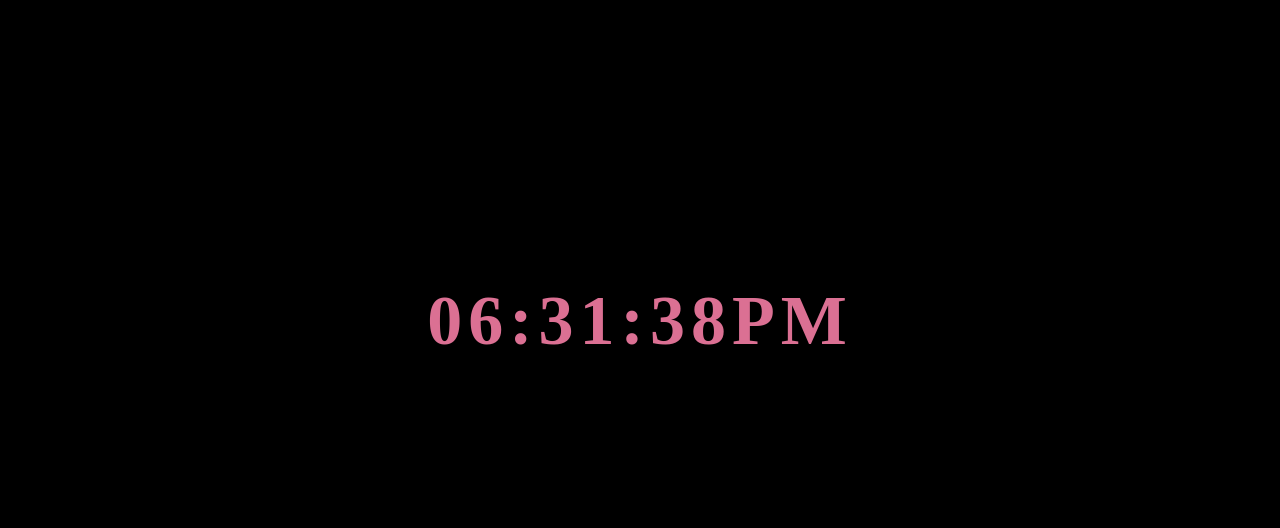
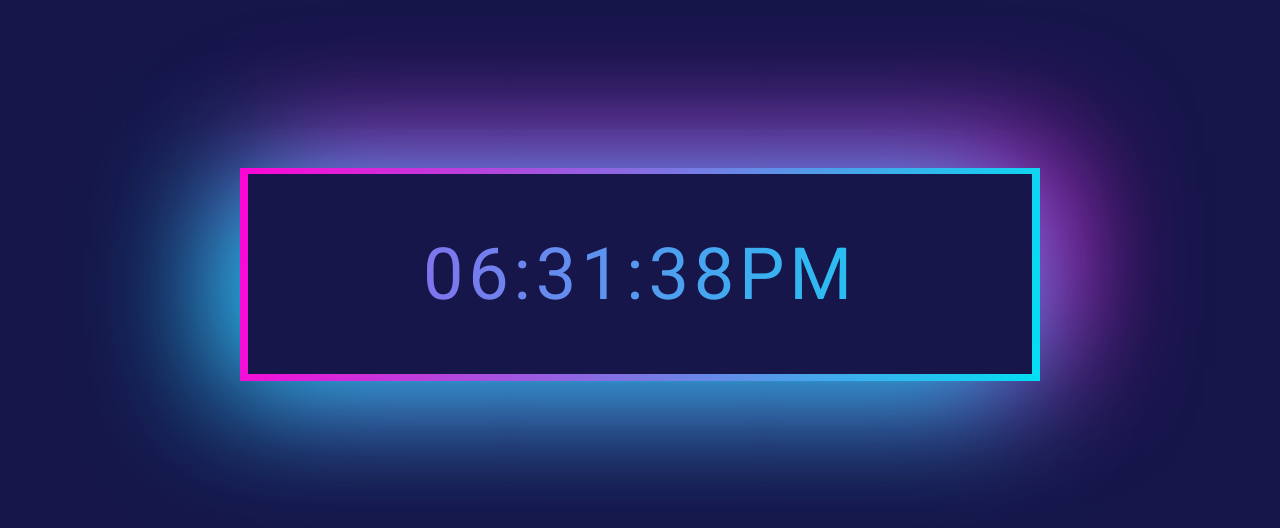
Before and after one commit to vaishalish20/Digital_clock, a plain HTML site: page index.html in a window 1280 px wide. Shown: the part 126-654 px from the top of the page. Drawn offline with Linux system fonts and the light colour scheme; a web font is replaced by a local one.

Commit message:
Update style.css
change in styling

```diff
--- a/style.css
+++ b/style.css
@@ -1,16 +1,69 @@
-@import url('https://fonts.googleapis.com/css2?family=Mynerve&family=Orbitron:wght@900&display=swap');
+@import url('https://fonts.googleapis.com/css2?family=Roboto&display=swap');
+/* #6B2794  #2084B5 #358EEC*/
+*{
+    margin:0;
+    padding:0;
+    box-sizing: border-box;
+}
+body{
+    display: flex;
+    justify-content: center;
+    align-items: center;
+    height: 100vh;
+    overflow-x: hidden;
+    background-color: #16164a;
 
-    body{
-        background-color: black;
+}
+h1{
+    text-align: center;
+    font-family: 'Roboto';
+    font-size: 4.5rem;
+    font-weight: 100;
+    letter-spacing: 0.3rem;
+
+    display: inline-block;
+    background-clip: padding-box;
+    -webkit-background-clip:text;
+    -webkit-text-fill-color: transparent;
+    background-image:linear-gradient(to right,#A555EC,#03dff3);
+    padding:4rem 2rem;
+    min-width: 800px;
+
+    position:relative;
+
+
+
+}
+h1:before{
+        content:'';
+        position:absolute;
+        left:0;
+        top:0;
+        width:100%;
+        height:100%;
+        background-image:linear-gradient(to right,#AAC4FF,#A555EC);
+        z-index: -1;
+        box-shadow: -25px 15px 70px #03dff3,25px -15px 70px #ff05d5;
+        animation:movement 4s ease infinite;
+
     }
-    #Digital_Clock{
-        color:palevioletred;
+    @keyframes movement {
+        50%{
+            background-image:linear-gradient(1360deg,#03dff3,#ff05d5);
+            box-shadow: -25px 15px 140px #03dff3,25px -15px 140px #ff05d5;
+        }
+
+    }
+    h1:after{
+        content:'';
         position:absolute;
-        top:50%;
-        left:50%;
-        font-family:'Mynerve';
-        font-size:70px;
-        letter-spacing: 6px;
-        transform:translateX(-50%) translateY(-50%);
-        font-weight: bold;
+        width:98%;
+        height:94%;
+        margin:0 auto;
+        left:0;
+        right:0;
+        top:3%;
+        background-color: #16164a;
+        z-index: -1;
+
     }
```
